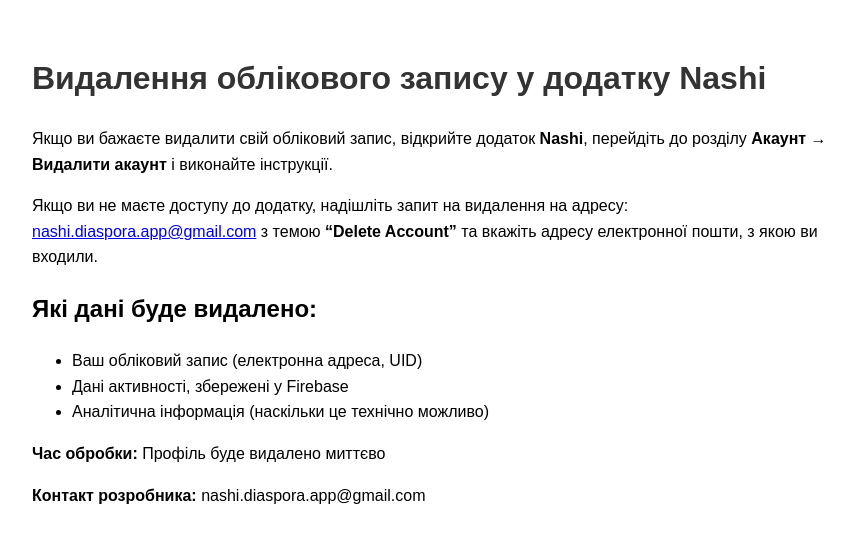
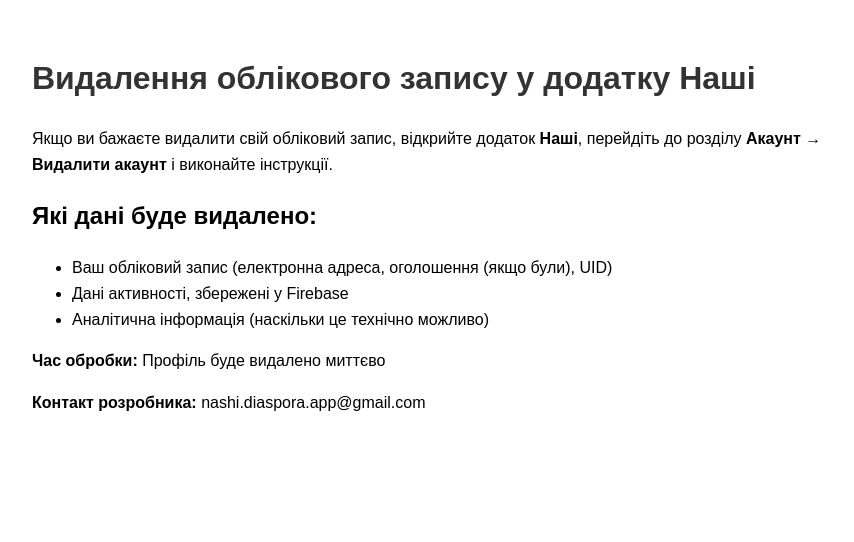
Before and after one commit to nashi-dev/nashi-delete-account, a plain HTML site: page index.html in a window 1280 px wide. Shown: the whole page, without its empty margins (208-1062 px from the left). Drawn offline with Linux system fonts and the light colour scheme.

Commit message:
Update index.html

```diff
--- a/index.html
+++ b/index.html
@@ -3,7 +3,7 @@
 <head>
   <meta charset="UTF-8" />
   <meta name="viewport" content="width=device-width, initial-scale=1.0"/>
-  <title>Видалення акаунту — MyApp</title>
+  <title>Видалення акаунту — Наші</title>
   <style>
     body {
       font-family: sans-serif;
@@ -18,14 +18,14 @@
   </style>
 </head>
 <body>
-  <h1>Видалення облікового запису у додатку Nashi</h1>
-  <p>Якщо ви бажаєте видалити свій обліковий запис, відкрийте додаток <strong>Nashi</strong>, перейдіть до розділу <strong>Акаунт → Видалити акаунт</strong> і виконайте інструкції.</p>
+  <h1>Видалення облікового запису у додатку Наші</h1>
+  <p>Якщо ви бажаєте видалити свій обліковий запис, відкрийте додаток <strong>Наші</strong>, перейдіть до розділу <strong>Акаунт → Видалити акаунт</strong> і виконайте інструкції.</p>
 
-  <p>Якщо ви не маєте доступу до додатку, надішліть запит на видалення на адресу: <a href="mailto:nashi.diaspora.app@gmail.com">nashi.diaspora.app@gmail.com</a> з темою <strong>“Delete Account”</strong> та вкажіть адресу електронної пошти, з якою ви входили.</p>
-
+<!--   <p>Якщо ви не маєте доступу до додатку, надішліть запит на видалення на адресу: <a href="mailto:nashi.diaspora.app@gmail.com">nashi.diaspora.app@gmail.com</a> з темою <strong>“Delete Account”</strong> та вкажіть адресу електронної пошти, з якою ви входили.</p>
+ -->
   <h2>Які дані буде видалено:</h2>
   <ul>
-    <li>Ваш обліковий запис (електронна адреса, UID)</li>
+    <li>Ваш обліковий запис (електронна адреса, оголошення (якщо були), UID)</li>
     <li>Дані активності, збережені у Firebase</li>
     <li>Аналітична інформація (наскільки це технічно можливо)</li>
   </ul>
```
